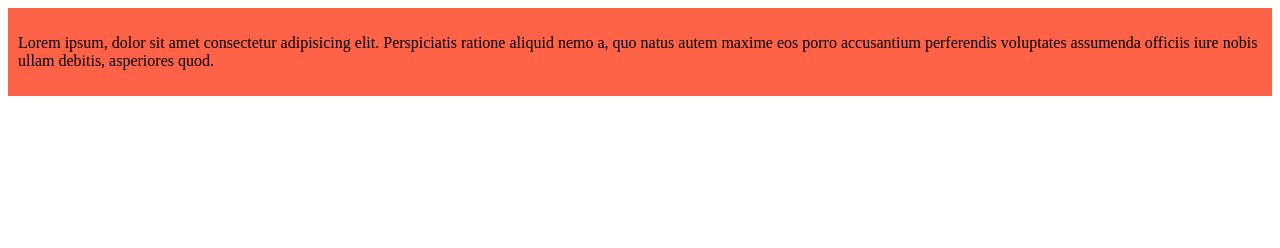
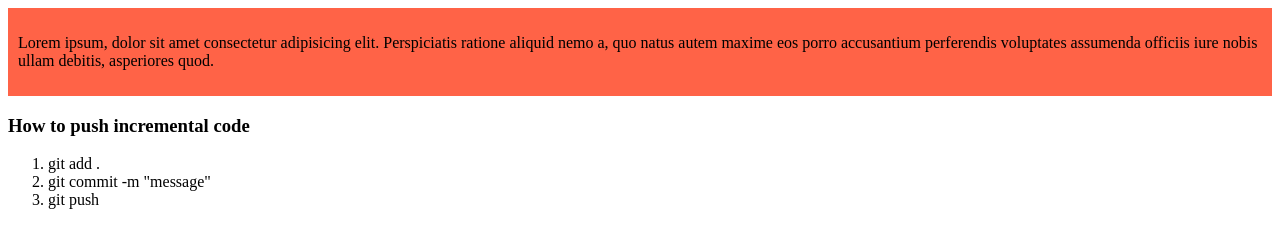
Before and after one commit to Ismailhossain17/my-first-repo-b12, a plain HTML site: page index.html in a window 1280 px wide. Drawn offline with Linux system fonts and the light colour scheme.

Commit message:
3nd commit

```diff
--- a/index.html
+++ b/index.html
@@ -10,5 +10,11 @@
     <div>
         <p>Lorem ipsum, dolor sit amet consectetur adipisicing elit. Perspiciatis ratione aliquid nemo a, quo natus autem maxime eos porro accusantium perferendis voluptates assumenda officiis iure nobis ullam debitis, asperiores quod.</p>
     </div>
+    <h3>How to push incremental code </h3>
+    <ol>
+        <li>git add . </li>
+        <li>git commit -m "message"</li>
+        <li>git push</li>
+    </ol>
 </body>
 </html>
```
